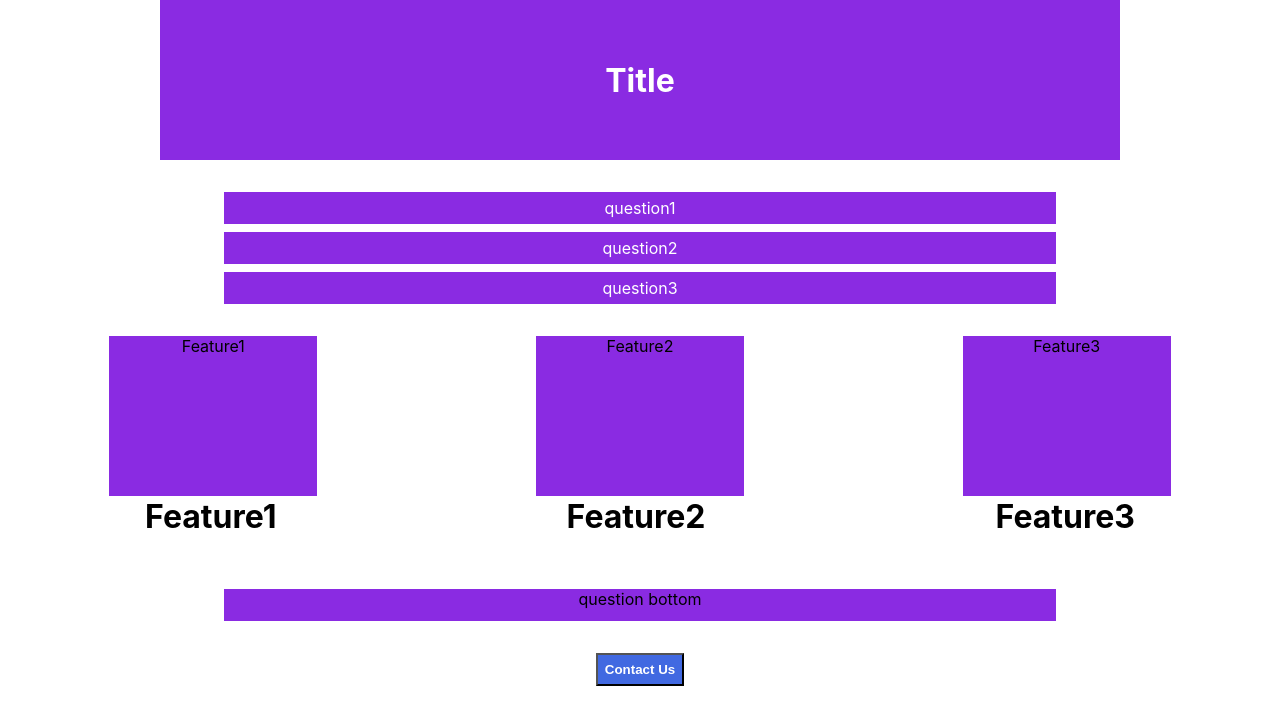
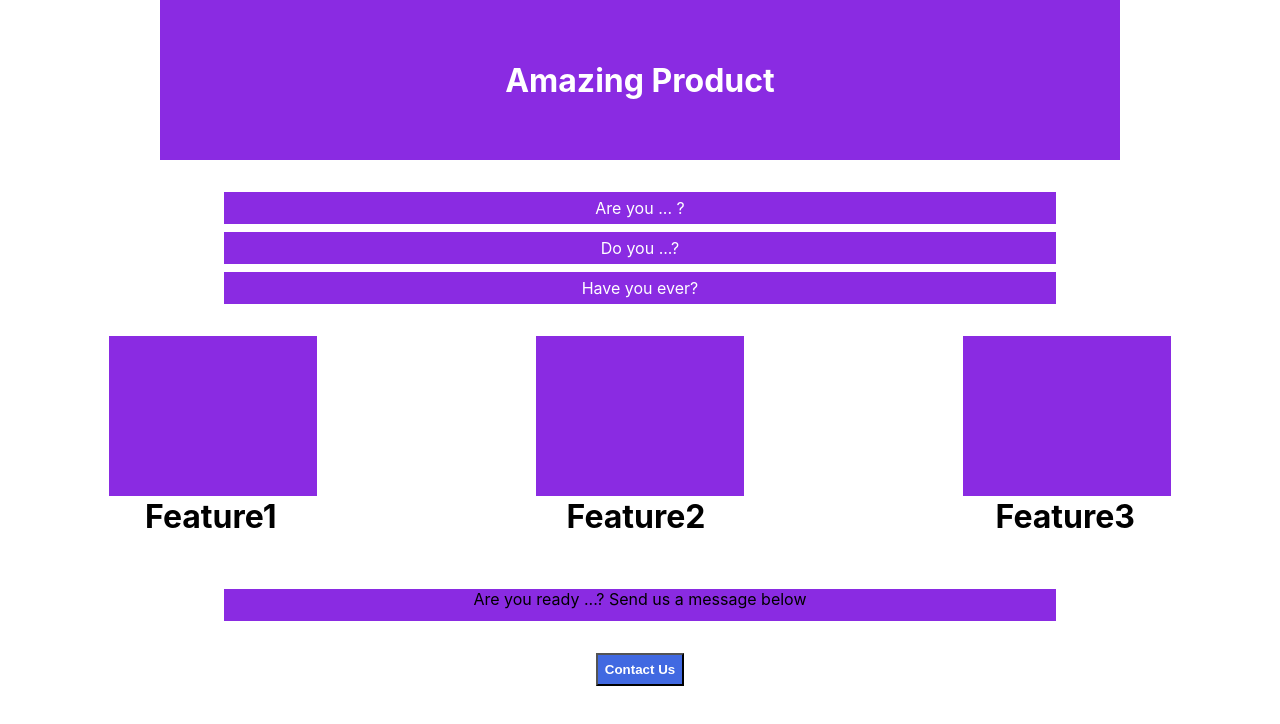
Before and after one commit to Miselrkba/react-sales-page, a React (Create React App) app: page / in a window 1280 px wide. Shown: the top 724 px of the page. Built offline with nearby package versions, Linux system fonts and the light colour scheme.

Commit message:
added links and descriptions

```diff
--- a/src/Homepage.js
+++ b/src/Homepage.js
@@ -1,28 +1,35 @@
 import React from "react";
+import { Link } from "react-router-dom";
 
 function Homepage() {
   return (
     <div>
       <div className="purple navbar">
-        <h1>Title</h1>
+        <h1>Amazing Product</h1>
       </div>
-      <div className='question-container'>
-      <div className="purple question-box">question1</div>
-      <div className="purple question-box">question2</div>
-      <div className="purple question-box">question3</div>
+      <div className="question-container">
+        <div className="purple question-box">Are you ... ? </div>
+        <div className="purple question-box">Do you ...?</div>
+        <div className="purple question-box">Have you ever?</div>
       </div>
-      <div className='feature-container'>
-        <div className="purple feature">Feature1</div>
-        <div className="purple feature">Feature2</div>
-        <div className="purple feature">Feature3</div>
+      <div className="feature-container">
+        <Link to="/feature1">
+          <div className="purple feature"></div>
+        </Link>
+        <Link to="/feature2">
+          <div className="purple feature"></div>
+        </Link>
+        <Link to="/feature3">
+          <div className="purple feature"></div>
+        </Link>
       </div>
-      <div className='feature-heading-container'>
+      <div className="feature-heading-container">
         <h1 className="feature-header">Feature1</h1>
         <h1 className="feature-header">Feature2</h1>
         <h1 className="feature-header">Feature3</h1>
       </div>
-      <div className="purple footer">question bottom</div>
-      <button className='btn'>Contact Us</button>
+      <div className="purple footer">Are you ready ...? Send us a message below</div>
+      <button className="btn">Contact Us</button>
     </div>
   );
 }
```
